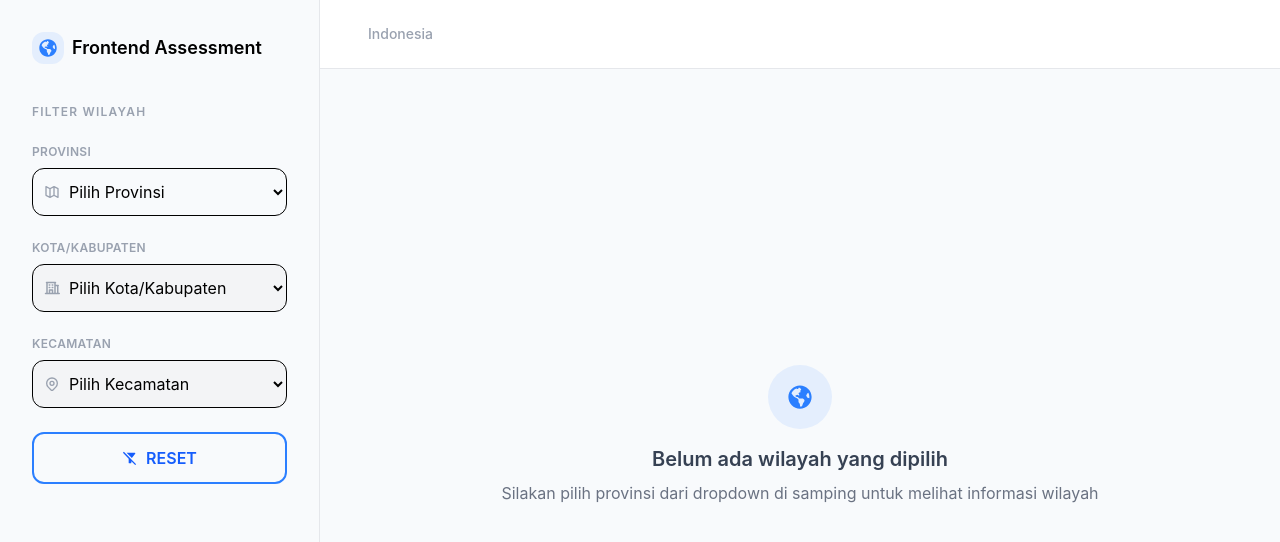
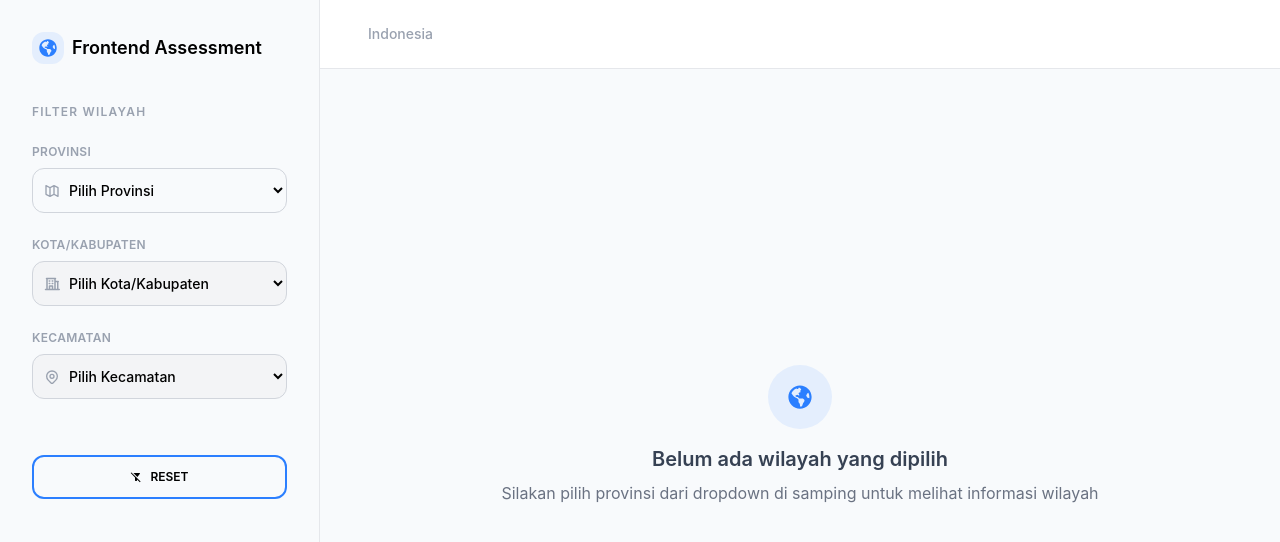
Before and after one commit to tedyhidayat93/test-kledo, a React (Vite) app: page / in a window 1280 px wide. Shown: the top 542 px of the page. Built offline with nearby package versions, Linux system fonts and the light colour scheme.

Commit message:
fix: css filter page

```diff
--- a/src/FilterPage.tsx
+++ b/src/FilterPage.tsx
@@ -196,7 +196,7 @@ function Sidebar({
 
         <button
           onClick={handleReset}
-          className="reset-button flex items-center justify-center gap-2"
+          className="reset-button mt-8! lg:mt-14! flex items-center justify-center gap-2"
         >
           <MdFilterAltOff />
           RESET
--- a/src/index.css
+++ b/src/index.css
@@ -21,7 +21,7 @@
 }
 
 .form-select {
-  @apply w-full border rounded-xl pl-8 pr-3 py-2 bg-slate-50 focus:outline-none focus:ring-2 focus:ring-blue-500 text-sm cursor-pointer;
+  @apply w-full border border-gray-300 font-medium text-xs rounded-xl pl-8 pr-3 py-2 bg-slate-50 focus:outline-none focus:ring-2 focus:ring-blue-500 cursor-pointer;
 }
 
 .form-select:disabled {
@@ -30,17 +30,17 @@
 
 @media (min-width: 1024px) {
   .form-select {
-    @apply pl-8 pr-3 py-3 text-base;
+    @apply pl-8 pr-3 py-3 text-sm;
   }
 }
 
 .reset-button {
-  @apply w-full mt-4 border-2 border-blue-500 text-blue-600 rounded-xl py-2 font-semibold hover:bg-blue-50 transition text-sm cursor-pointer;
+  @apply w-full mt-4 border-2 border-blue-500 text-black hover:text-blue-600 rounded-xl py-2 font-semibold hover:bg-blue-50 transition text-xs cursor-pointer;
 }
 
 @media (min-width: 1024px) {
   .reset-button {
-    @apply mt-5 py-3 text-base;
+    @apply mt-5 py-3 text-black hover:text-blue-600 text-xs;
   }
 }
 
```
